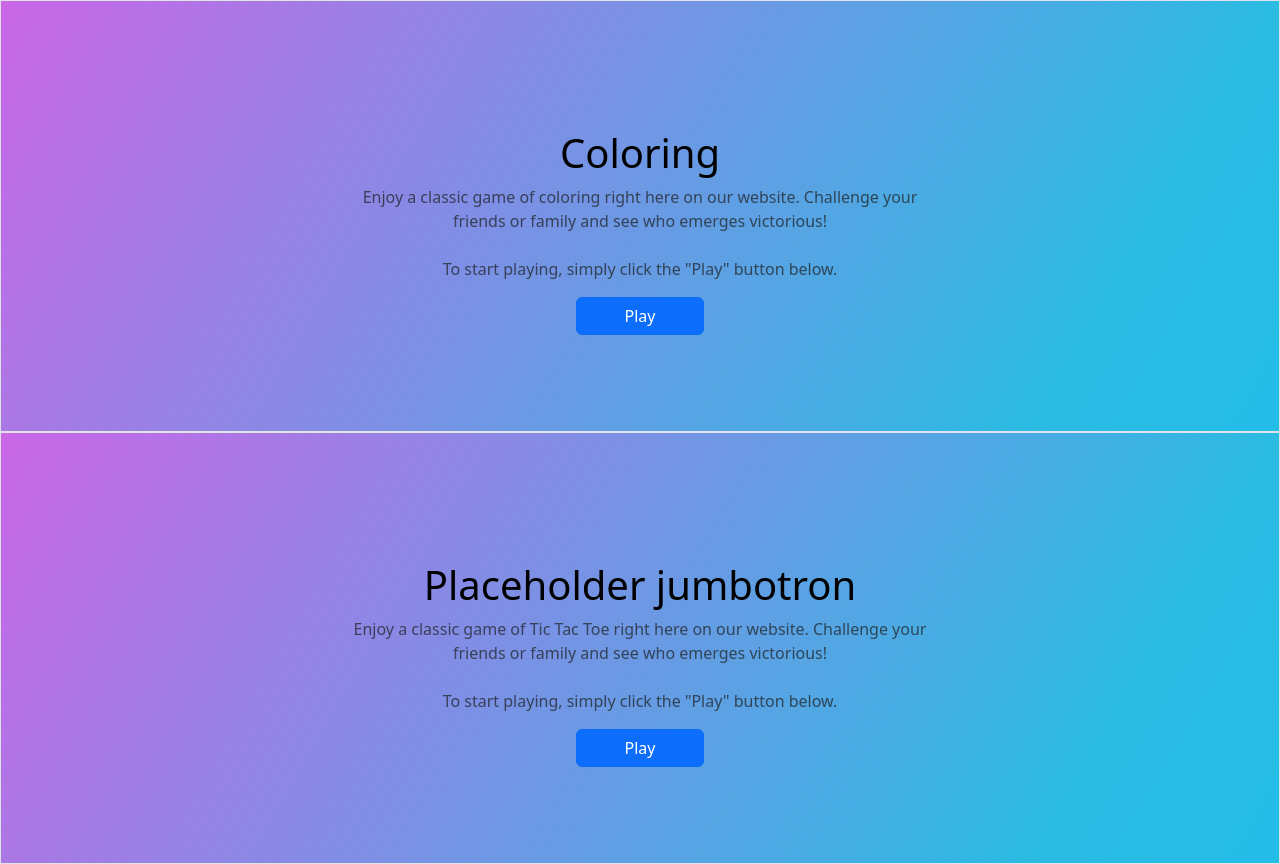
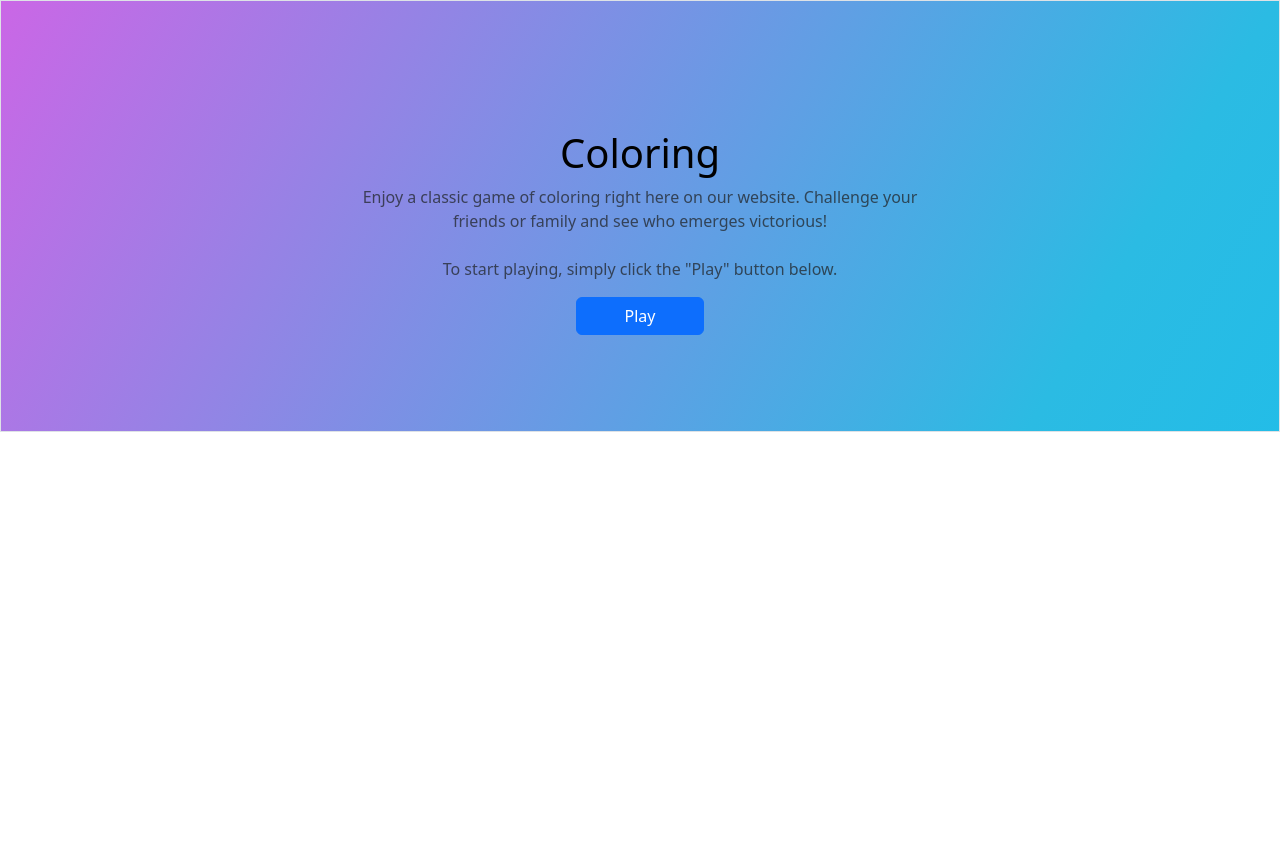
Before and after one commit to Prateek0305/Solacity, a plain HTML site: page otherwebpages/games.html in a window 1280 px wide. Shown: the part 980-1844 px from the top of the page. After the commit the page ends 1412 px from the top, so only its background shows below. Drawn offline with nearby package versions, Linux system fonts and the light colour scheme.

Commit message:
Update games.html

```diff
--- a/otherwebpages/games.html
+++ b/otherwebpages/games.html
@@ -17,7 +17,7 @@
           <div class="col-lg-6">
             <h1 class="display-5 fw-bold text-body-emphasis lh-1 mb-3">Welcome to our Stress Relief Games Hub!
             </h1>
-            <p class="lead">Explore a world of entertaining pursuits meant to raise your mood and calm your nerves. We at Solacity think that play has the ability to improve mental health. Discover our selection of short games, which have been carefully chosen to offer moments of happiness and calm among life's hardships.</p>
+            <p class="lead">Explore a world of entertaining pursuits meant to raise your mood and calm your nerves. We at Solacity think that play has the ability to improve mental health. Discover our selection of short games, which have been carefully chosen to offer moments of happiness and calm among life's hardships.</p>
             <div class="d-grid gap-2 d-md-flex justify-content-md-start">
               <!--<button type="button" class="btn btn-primary btn-lg px-4 me-md-2">Explore Our Games</button>
               <button type="button" class="btn btn-outline-secondary btn-lg px-4">Default</button>-->
@@ -35,7 +35,7 @@
       Enjoy a classic game of Tic Tac Toe right here on our website. Challenge your friends or family and see who emerges victorious!
     </p>
     <p>To start playing, simply click the "Play" button below.</p>
-    <a href="../templates/games/index.html"><button class="btn btn-primary px-5 mb-5" type="button">
+    <a href="../templates/games/block games/index.html"><button class="btn btn-primary px-5 mb-5" type="button">
       Play
     </button></a>
   </div>
@@ -54,20 +54,6 @@
     </button></a>
   </div>
 </section>
-<section class="tic tac toe">
-  <div class="position-relative p-5 text-center text-muted bg-body border border-dashed game">
-
-    <svg class="bi mt-3 mb-3" width="48" height="48"><use xlink:href="#check2-circle"></use></svg>
-    <h1 class="text-body-emphasis">Placeholder jumbotron</h1>
-    <p class="col-lg-6 mx-auto mb-4">
-      Enjoy a classic game of Tic Tac Toe right here on our website. Challenge your friends or family and see who emerges victorious!
-    </p>
-    <p>To start playing, simply click the "Play" button below.</p>
-    <a href="../templates/games/index.html"><button class="btn btn-primary px-5 mb-5" type="button">
-      Play
-    </button></a>
-  </div>
-</section>
 <script src="https://cdn.jsdelivr.net/npm/bootstrap@5.3.2/dist/js/bootstrap.bundle.min.js" integrity="sha384-C6RzsynM9kWDrMNeT87bh95OGNyZPhcTNXj1NW7RuBCsyN/o0jlpcV8Qyq46cDfL" crossorigin="anonymous"></script>
 </body>
 </html>
```
